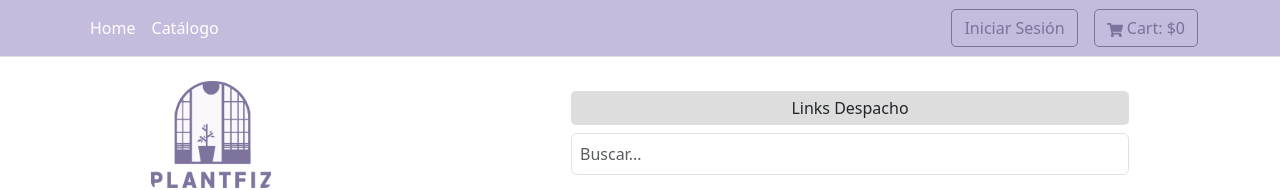
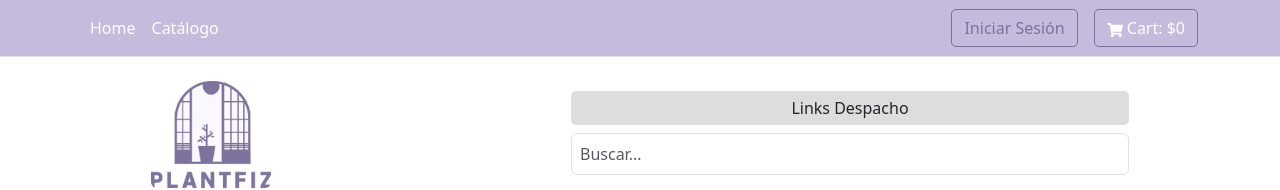
Before and after one commit to JaviVenegas/ProyectoFinal_PlantFiz, a React (Vite) app in the folder frontend/: page / in a window 1280 px wide. Shown: the top 190 px of the page. Built offline with nearby package versions, Linux system fonts and the light colour scheme.

Commit message:
probando botones

```diff
--- a/frontend/src/components/Nav.jsx
+++ b/frontend/src/components/Nav.jsx
@@ -82,7 +82,7 @@ const CustomNav = () => {
               style={{
                 borderRadius: "5px",
                 borderWidth: "1px",
-                color: "#7d729b",
+                color: "#ffff",
               }}
               as={Link}
               to="/cart"
```
